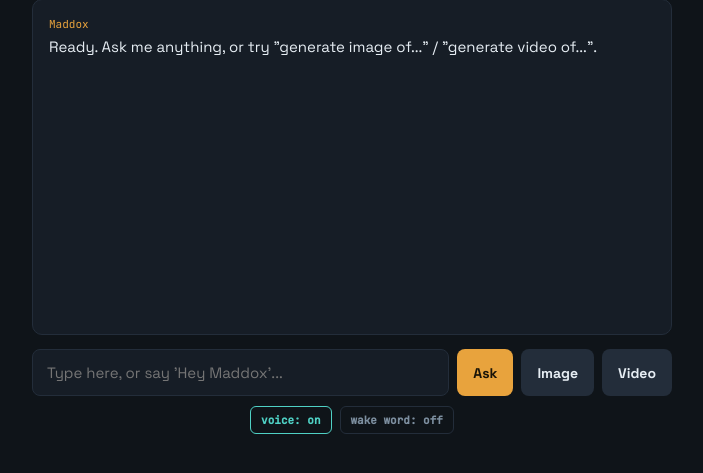
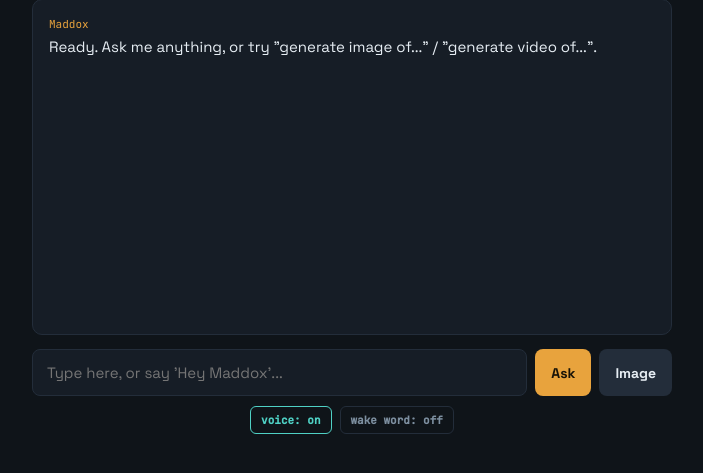
Before and after one commit to drdarshanrajput-commits/MADDOX, a Flask app: page / in a window 1280 px wide. Shown: the part 163-636 px from the top of the page, without its empty margins (288-991 px from the left). Run offline with Flask 3, Linux system fonts and the light colour scheme.

Commit message:
Update index.html

```diff
--- a/templates/index.html
+++ b/templates/index.html
@@ -64,7 +64,7 @@
       <input type="text" id="input" placeholder="Type here, or say 'Hey Maddox'...">
       <button id="askBtn">Ask</button>
       <button class="secondary" id="imgBtn">Image</button>
-      <button class="secondary" id="vidBtn">Video</button>
+      <button class="secondary" id="vidBtn" style="display:none">Video</button>
     </div>
     <div class="toggles">
       <button class="toggle on" id="voiceToggle">voice: on</button>
```
